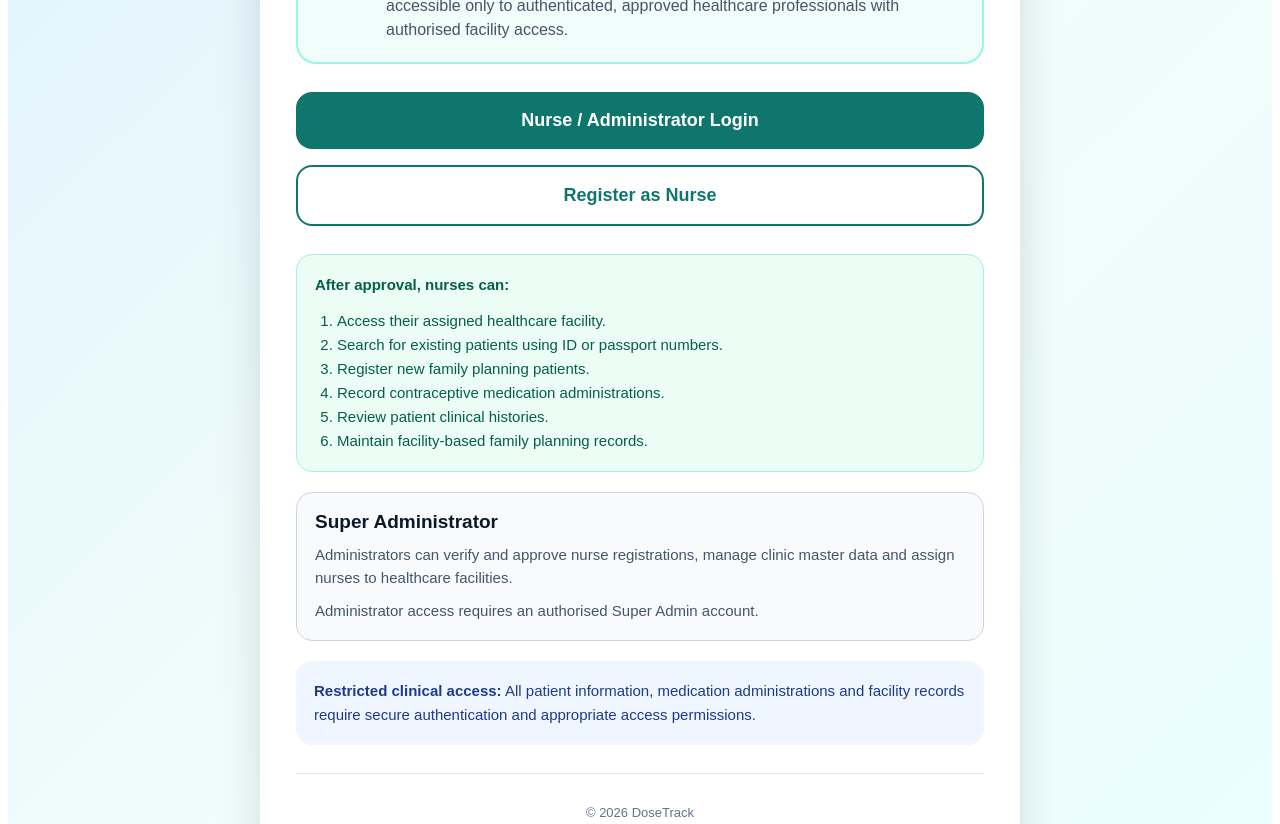
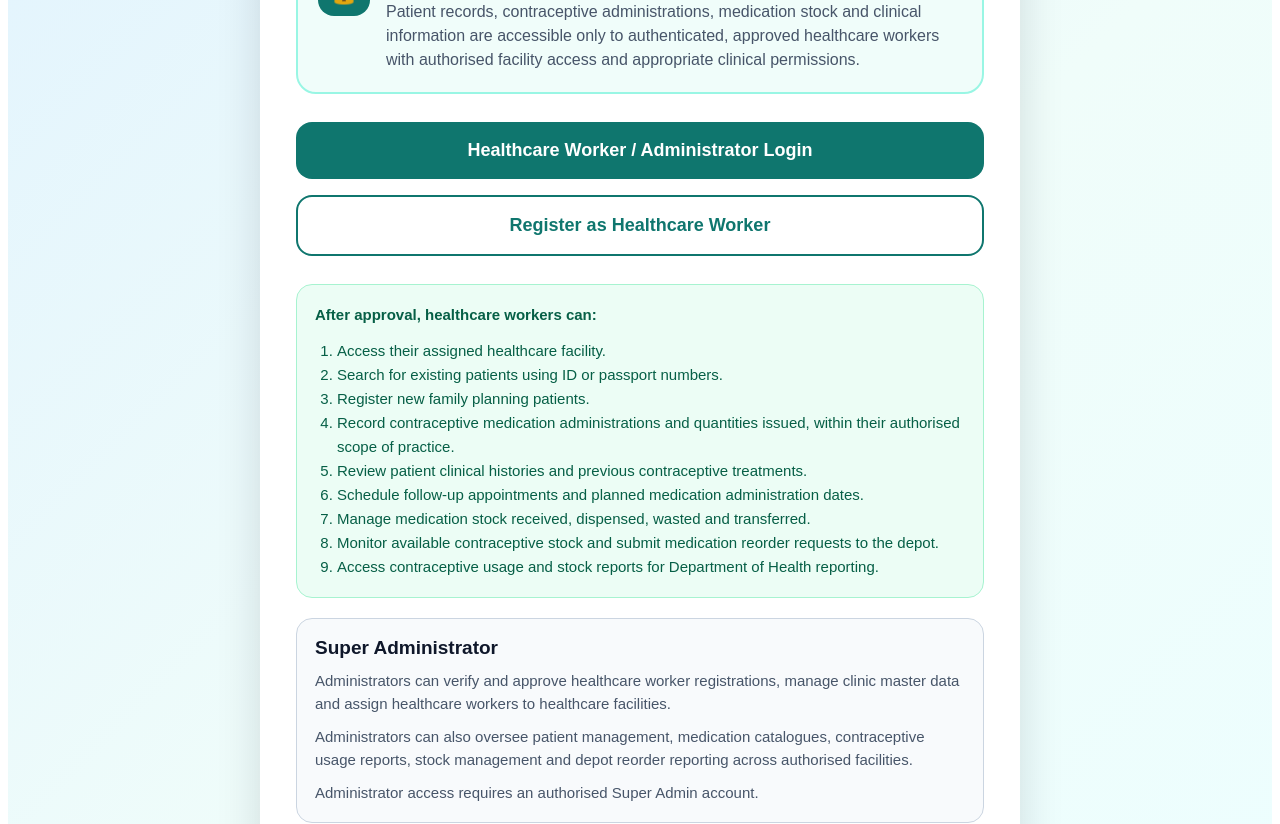
Before and after one commit to Siraajadams/Dosetracker, a Next.js app: page / in a window 1280 px wide. Shown: the part 380-1204 px from the top of the page. Built offline with nearby package versions, Linux system fonts and the light colour scheme.

Commit message:
Update page.tsx

```diff
--- a/app/page.tsx
+++ b/app/page.tsx
@@ -18,10 +18,11 @@ export default function HomePage() {
 
         <p style={styles.subtitle}>
           A secure digital family planning platform
-          for nurses, clinics and healthcare facilities.
-          Manage patient registration, contraceptive
-          administrations, clinical records and
-          facility-based services.
+          for healthcare workers, clinics and healthcare
+          facilities. Manage patient registration,
+          contraceptive medication administration,
+          clinical records, stock management,
+          depot reorders and Department of Health reporting.
         </p>
 
         {/* Secure Access */}
@@ -37,10 +38,11 @@ export default function HomePage() {
 
             <p style={styles.secureText}>
               Patient records, contraceptive
-              administrations and clinical information
-              are accessible only to authenticated,
-              approved healthcare professionals with
-              authorised facility access.
+              administrations, medication stock
+              and clinical information are accessible
+              only to authenticated, approved healthcare
+              workers with authorised facility access
+              and appropriate clinical permissions.
             </p>
           </div>
         </div>
@@ -51,21 +53,21 @@ export default function HomePage() {
             href="/family-planning/login"
             style={styles.primary}
           >
-            Nurse / Administrator Login
+            Healthcare Worker / Administrator Login
           </Link>
 
           <Link
             href="/register-nurse"
             style={styles.secondary}
           >
-            Register as Nurse
+            Register as Healthcare Worker
           </Link>
         </div>
 
         {/* Clinical Workflow */}
         <div style={styles.workflowNotice}>
           <strong>
-            After approval, nurses can:
+            After approval, healthcare workers can:
           </strong>
 
           <ol style={styles.workflowList}>
@@ -84,16 +86,34 @@ export default function HomePage() {
 
             <li>
               Record contraceptive medication
-              administrations.
+              administrations and quantities issued,
+              within their authorised scope of practice.
             </li>
 
             <li>
-              Review patient clinical histories.
+              Review patient clinical histories
+              and previous contraceptive treatments.
             </li>
 
             <li>
-              Maintain facility-based family
-              planning records.
+              Schedule follow-up appointments
+              and planned medication administration dates.
+            </li>
+
+            <li>
+              Manage medication stock received,
+              dispensed, wasted and transferred.
+            </li>
+
+            <li>
+              Monitor available contraceptive stock
+              and submit medication reorder requests
+              to the depot.
+            </li>
+
+            <li>
+              Access contraceptive usage and stock
+              reports for Department of Health reporting.
             </li>
           </ol>
         </div>
@@ -106,9 +126,17 @@ export default function HomePage() {
 
           <p style={styles.noticeText}>
             Administrators can verify and approve
-            nurse registrations, manage clinic
-            master data and assign nurses to
-            healthcare facilities.
+            healthcare worker registrations,
+            manage clinic master data and assign
+            healthcare workers to healthcare facilities.
+          </p>
+
+          <p style={styles.noticeText}>
+            Administrators can also oversee patient
+            management, medication catalogues,
+            contraceptive usage reports,
+            stock management and depot reorder
+            reporting across authorised facilities.
           </p>
 
           <p style={styles.noticeText}>
@@ -119,12 +147,15 @@ export default function HomePage() {
 
         {/* Restricted Access */}
         <div style={styles.notice}>
-          <strong>Restricted clinical access:</strong>
+          <strong>
+            Restricted clinical access:
+          </strong>
           {" "}
           All patient information, medication
-          administrations and facility records
-          require secure authentication and
-          appropriate access permissions.
+          administrations, stock transactions
+          and facility records require secure
+          authentication and appropriate
+          access permissions.
         </div>
 
         {/* Footer */}
```
